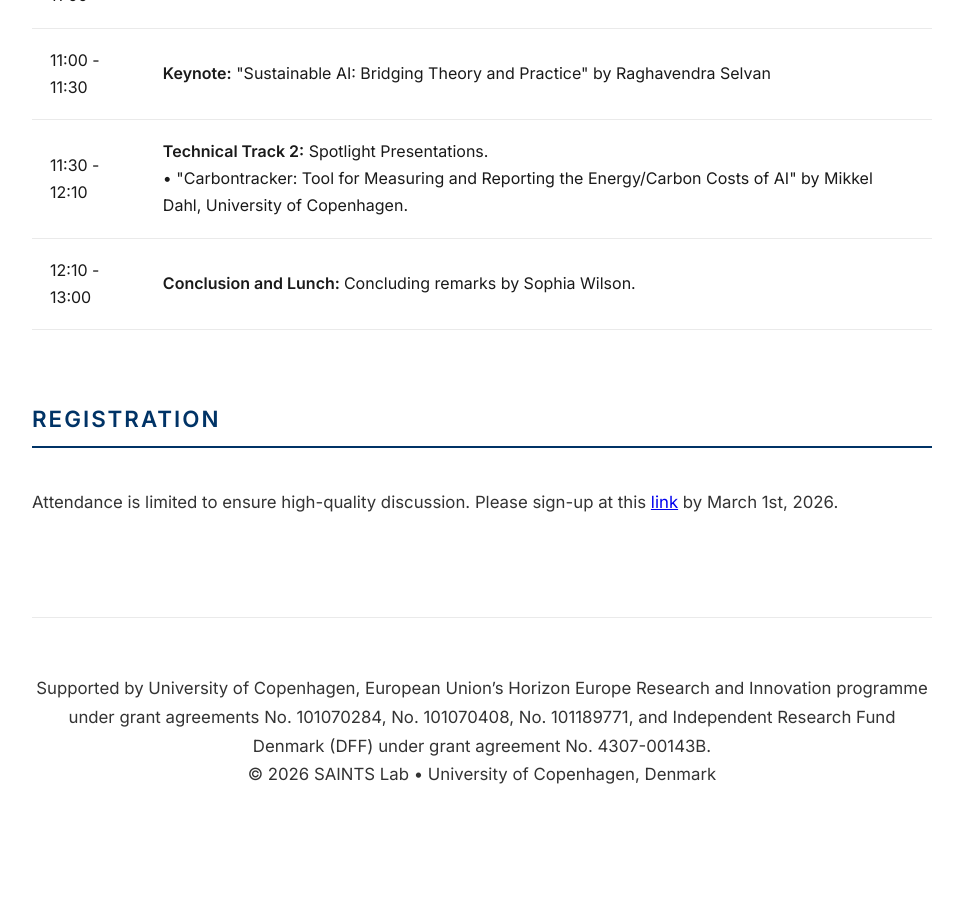
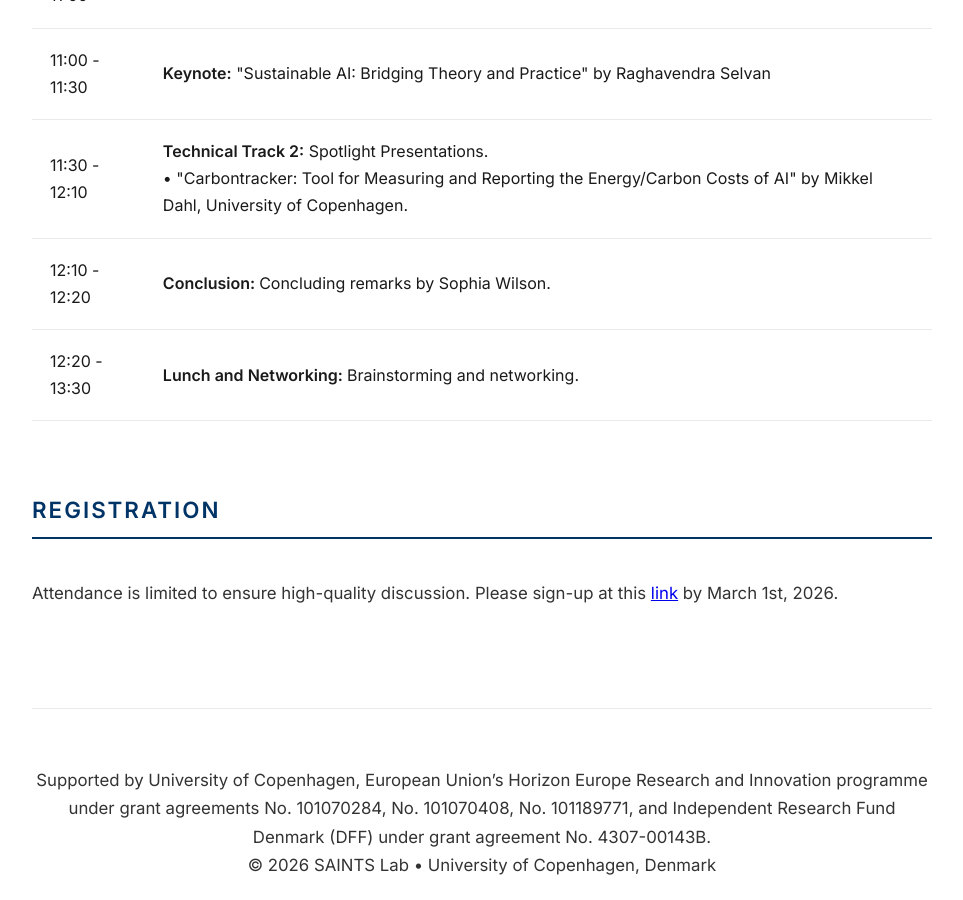
Before and after one commit to saintslab/saintslab.github.io, a Jekyll site: the page workshop2026/index.html, which Jekyll copies as it is, in a window 1280 px wide and 900 px high, scrolled down 1999 px. Shown: the whole window, without its empty margins (158-1121 px from the left). Built offline with Jekyll 4.4.1, drawn with Linux system fonts in a browser that asks for light colours.

Commit message:
Update index

```diff
--- a/workshop2026/index.html
+++ b/workshop2026/index.html
@@ -275,9 +275,13 @@
 </td>
                 </tr>
                 <tr>
-                    <td>12:10 - 13:00</td>
-                    <td><strong>Conclusion and Lunch: </strong> Concluding remarks by Sophia Wilson.</td>
+                    <td>12:10 - 12:20</td>
+                    <td><strong>Conclusion: </strong> Concluding remarks by Sophia Wilson.</td>
                 </tr>
+                    <td>12:20 - 13:30</td>
+                    <td><strong>Lunch and Networking: </strong> Brainstorming and networking.</td>
+                </tr>
+
             </tbody>
         </table>
     </section>
```
